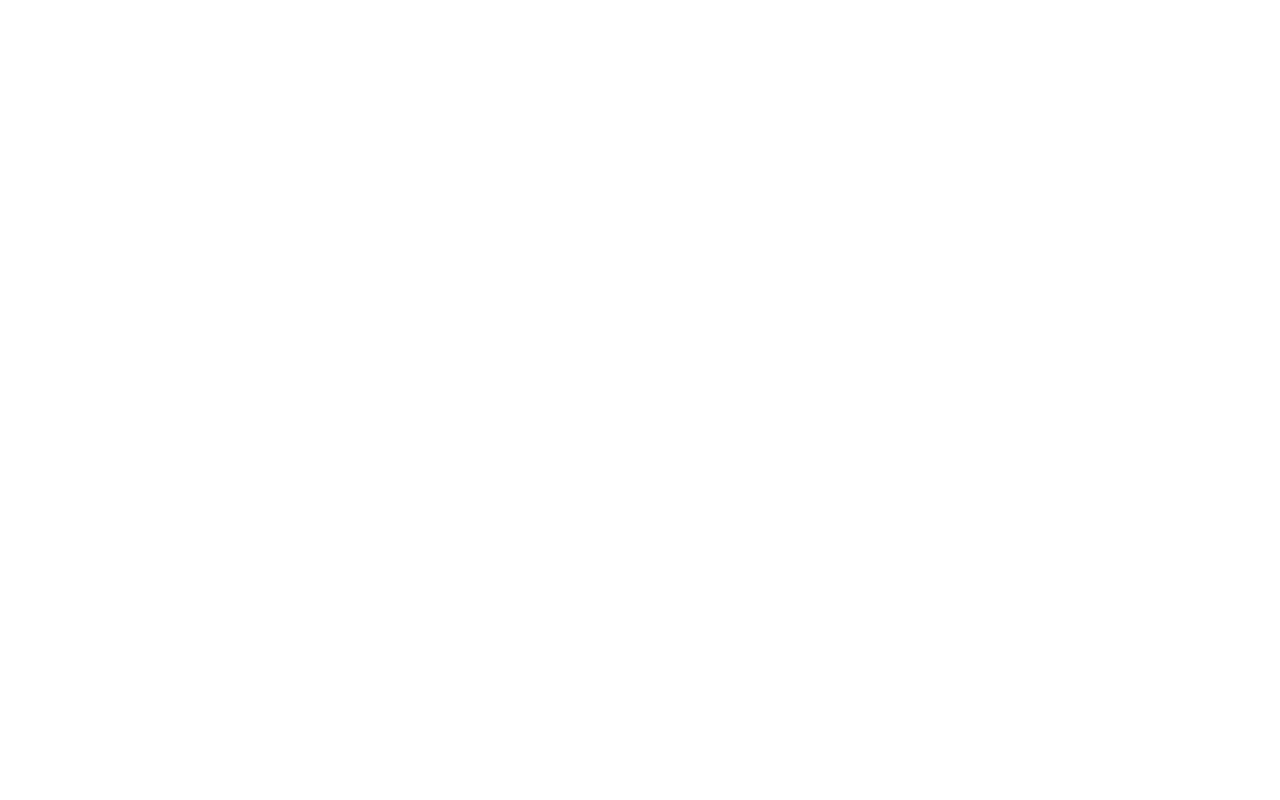
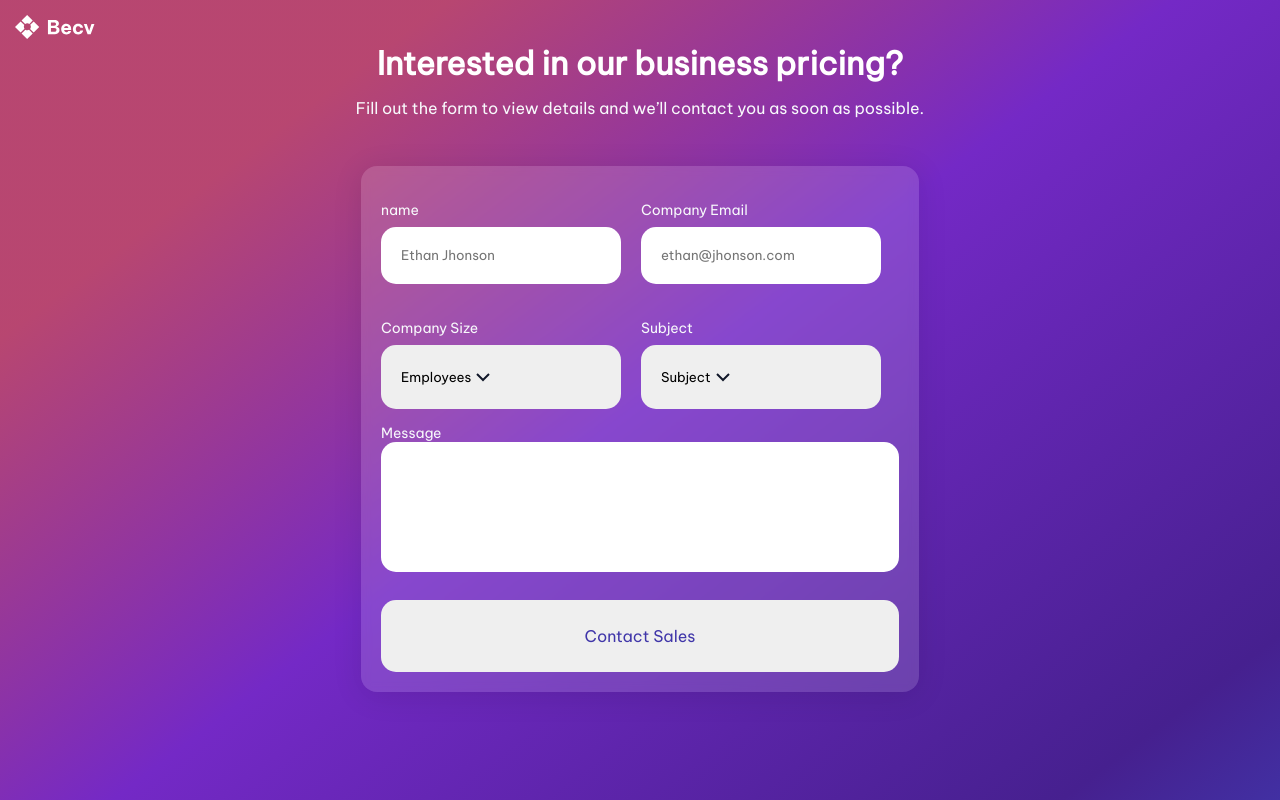
Before and after one commit to IstsHitori/Contact-Page, a plain HTML site: page index.html in a window 1280 px wide. Drawn offline with Linux system fonts and the light colour scheme.

Commit message:
segundo commit

```diff
--- a/css/style.scss
+++ b/css/style.scss
@@ -0,0 +1,146 @@
+@import url('https://fonts.googleapis.com/css2?family=Be+Vietnam+Pro&family=Lato:wght@700&family=Poppins:wght@100;200;300;400;500;600;700;800;900&display=swap');
+
+*{
+    margin: 0;
+    padding: 0;
+    box-sizing: border-box;
+    font-family: 'Be Vietnam Pro';
+}
+
+body{
+    min-height: 100vh;
+    padding: 15px;
+
+    background-image: url("../img/bg-image.svg");
+    display: flex;
+    flex-direction: column;
+}
+header{
+    .logo{
+        .logo-img{
+            width: 80px;
+        }
+    }
+}
+li{
+    list-style: none;
+    color: #111729;
+}
+main{
+    display: flex;
+    flex-direction: column;
+    align-items: center;
+    justify-content: center;
+}
+.text{
+    text-align: center;
+    h1{
+        font-size: 2rem;
+        color: #fff;
+    }
+
+}
+p{
+    margin-top: 15px;
+    color: #F8FAFC;
+}
+input[type="submit"]{
+    color: #4036A9;
+    border: none;
+    outline: none;
+    width: 100%;
+    font-size: 1rem;
+    text-align: center;
+    padding: 26px;
+    border-radius: 15px;
+    margin-top: 1.5rem;
+    cursor: pointer;
+    &:hover{
+        background-color: #e3e4e6;
+    }
+}
+.form-container{
+    background: rgba(255, 255, 255, 0.14);
+    border-radius: 16px;
+    box-shadow: 0 4px 30px rgba(0, 0, 0, 0.1);
+    backdrop-filter: blur(5px);
+    -webkit-backdrop-filter: blur(5px);
+    padding: 20px;
+    margin-top: 3rem;
+    margin-bottom: 3rem;
+    p{
+        font-size: 14px;
+    }
+    .first{
+        display: flex;
+        flex-wrap: wrap;
+        gap: 20px;
+        max-width: 500px;
+        div{
+            width: 240px;
+            display: flex;
+            flex-direction: column;
+
+        }
+        p{
+            margin-bottom: 8px;
+        }
+    }
+    div button{
+        font-weight: 500;
+        text-align: left;
+        display: flex;
+        align-items: center;
+        padding: 20px;
+        border-radius: 15px;
+        border: none;
+        cursor: pointer;
+        &:hover{
+            background-color: #e3e4e6;
+        }
+    }
+}
+input[type="text"]{
+    border: none;
+    outline: none;
+    padding: 20px;
+    border-radius: 15px;
+}
+textarea{
+    border: none;
+    outline: none;
+    border-radius: 15px;
+    padding: 15px;
+    font-size: 1rem;
+    resize: none;
+}
+.dropdown{
+    background-color: white;
+    border-radius: 15px;
+    display: flex;
+    flex-direction: column;
+    gap: 20px;
+    padding: 20px;
+    display: none;
+    li{
+        cursor: pointer;
+        padding: 5px 10px;
+        border-radius: 15px;
+        &:hover{
+            background-color: #e3e4e6;
+        }
+    }
+}
+.active{
+    display: flex;
+}
+
+
+
+@media (max-width: 300px) {
+    .first{
+        flex-direction: column;
+        div{
+        }
+    }
+}
--- a/index.html
+++ b/index.html
@@ -7,6 +7,60 @@
     <title>Contact Page</title>
 </head>
 <body>
+    <header>
+        <div class="logo">
+            <img src="./img/contact-form-icon.svg" alt="" class="logo-img">
+        </div>
+    </header>
+    <main>
+        <section class="text">
+            <h1>Interested in our business pricing?</h1>
+            <p>Fill out the form to view details and we’ll contact you as soon as possible.</p>
+        </section>
+        <div class="form-container">
+            <form action="">
+                <div class="first">
+                    <div class="name">
+                        <p>name</p>
+                        <input type="text" name="" id="" placeholder="Ethan Jhonson">
+                    </div>
 
+                    <div class="company-email">
+                        <p>Company Email</p>
+                        <input type="text" name="" id="" placeholder="ethan@jhonson.com">
+                    </div>
+
+                    <div class="lista-container">
+                        <p>Company Size</p>
+                        <button onclick="mostrarLista('#dropdown-1')" type="button" class="btn-lista">Employees <img src="./img/Expand_down.svg" alt="" ></button>
+                        <ul class="dropdown" id="dropdown-1">
+                            <li>50-100 employees</li>
+                            <li>100-200 employees</li>
+                            <li>200-300 employees</li>
+                        </ul>
+                    </div>
+
+                    <div class="lista-container">
+                        <p>Subject</p>
+                        <button onclick="mostrarLista('#dropdown-2')" type="button" class="btn-lista">Subject <img src="./img/Expand_down.svg" alt=""></button>
+                        <ul class="dropdown" id="dropdown-2">
+                            <li>Bulding Landing pages</li>
+                            <li>Frontend</li>
+                            <li>Backend</li>
+                        </ul>
+
+                    </div>
+                </div>
+
+                <div class="message">
+                    <p>Message</p>
+                    <textarea name="" id="" cols="50" rows="5"  ></textarea>
+                </div>
+
+                <input type="submit" value="Contact Sales">
+            </form>
+        </div>
+    </main>
+    <script src="./script.js"></script>
 </body>
 </html>
--- /dev/null
+++ b/script.js
@@ -0,0 +1,10 @@
+
+function mostrarLista(id){
+    const lista = document.querySelector(id);
+    let clases = lista.classList;
+    if(clases.contains("active")){
+        clases.remove("active");
+    }else{
+        clases.add("active");
+    }
+}
```
Also changed, not shown: css/style.css, img/Expand_down.svg (added), img/bg-image.svg (added), img/contact-form-icon.svg (added), 1 other file.
